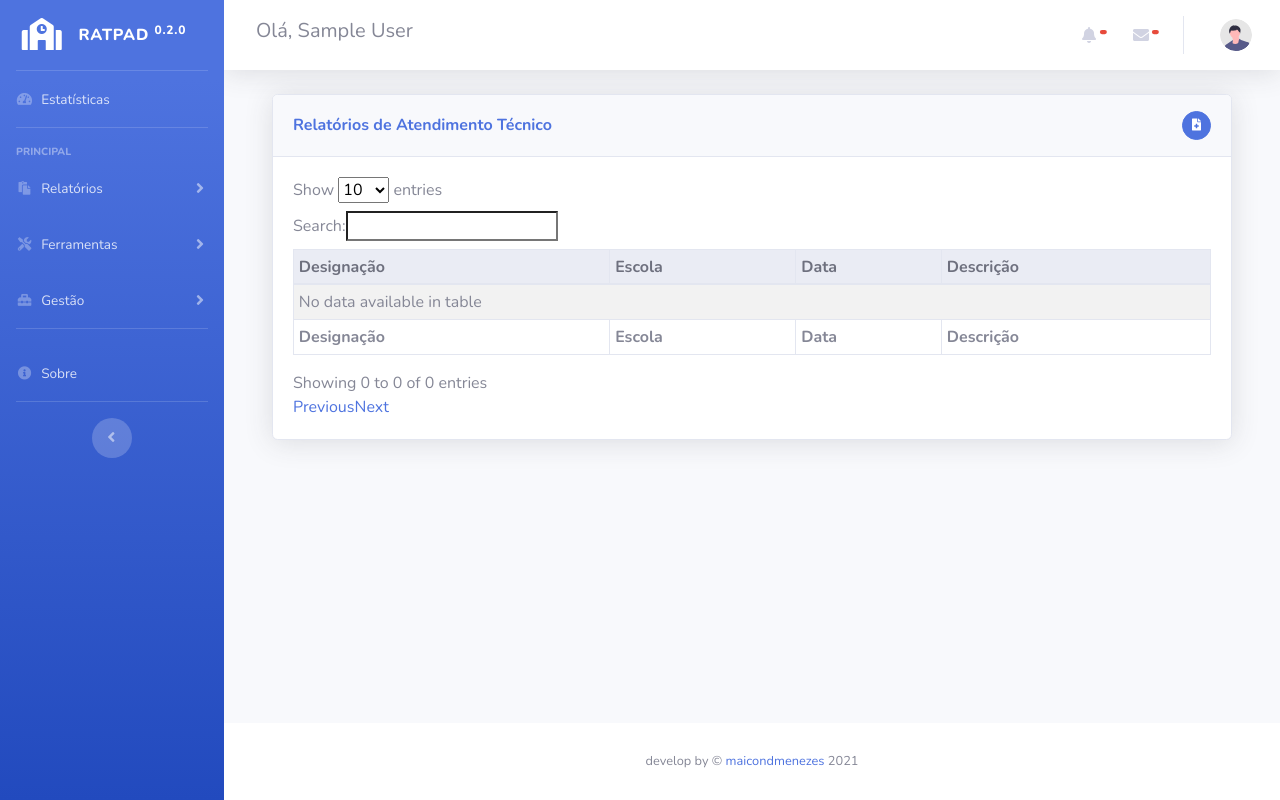
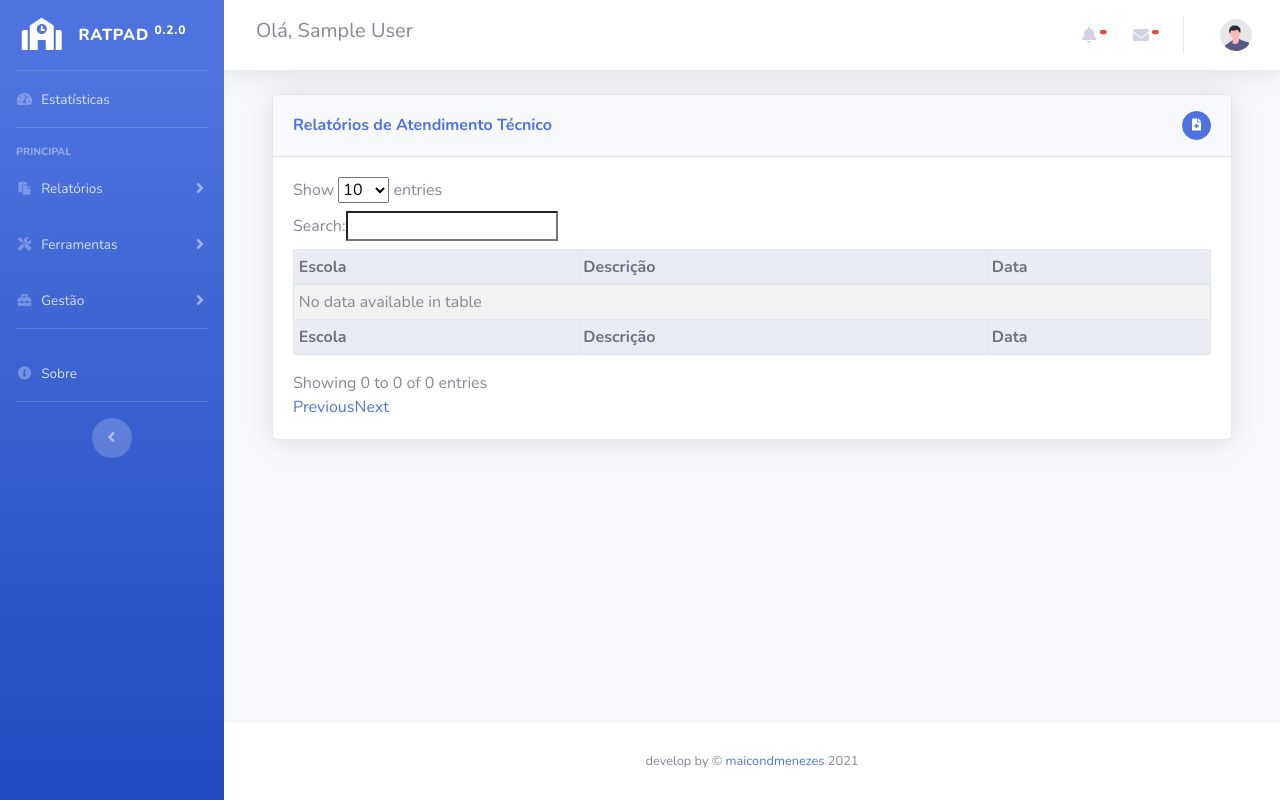
Before and after one commit to maicondmenezes/ratPad, a Django app: page /reports/rat/ in a window 1280 px wide. Run offline with Django 3.2, Linux system fonts and the light colour scheme; the visitor is signed in with stand-in values (Sample User, id 1); data that the repository does not hold is empty; parts of the project's set-up code (start-up, migrations or seed data) failed here and were passed over; some libraries are stand-ins or nearby versions.

Commit message:
ratpadrao ok

```diff
--- a/templates/base.html
+++ b/templates/base.html
@@ -23,16 +23,14 @@
 
 
     <link rel="stylesheet" href="https://cdnjs.cloudflare.com/ajax/libs/font-awesome/5.15.4/css/all.min.css" integrity="sha512-1ycn6IcaQQ40/MKBW2W4Rhis/DbILU74C1vSrLJxCq57o941Ym01SwNsOMqvEBFlcgUa6xLiPY/NS5R+E6ztJQ==" crossorigin="anonymous" referrerpolicy="no-referrer" />
-    <!--
-        <link href="{% static 'vendor/fontawesome-free/css/all.min.css' %}" rel="stylesheet" type="text/css">
-    -->
-    <link
-        href="https://fonts.googleapis.com/css?family=Nunito:200,200i,300,300i,400,400i,600,600i,700,700i,800,800i,900,900i"
-        rel="stylesheet">
+    <link rel="stylesheet" href="{% static 'vendor/fontawesome-free/css/all.min.css' %}" type="text/css">
+
+    <link rel="stylesheet" href="https://fonts.googleapis.com/css?family=Nunito:200,200i,300,300i,400,400i,600,600i,700,700i,800,800i,900,900i">
 
     <!-- Custom styles for this template-->
     {% block extrastyle %}
     <link rel="stylesheet" href="https://cdnjs.cloudflare.com/ajax/libs/startbootstrap-sb-admin-2/4.1.4/css/sb-admin-2.css" integrity="sha512-gOfBez3ehpchNxj4TfBZfX1MDLKLRif67tFJNLQSpF13lXM1t9ffMNCbZfZNBfcN2/SaWvOf+7CvIHtQ0Nci2A==" crossorigin="anonymous" referrerpolicy="no-referrer" />
+    <link rel="stylesheet" href="{% static 'css/sb-admin-2.min.css' %}" >
     {% endblock extrastyle %}
 {% endblock extrahead %}
 </head>
@@ -298,13 +296,17 @@
     <!-- Bootstrap core JavaScript-->
     <script src="https://code.jquery.com/jquery-3.5.1.slim.min.js" integrity="sha384-DfXdz2htPH0lsSSs5nCTpuj/zy4C+OGpamoFVy38MVBnE+IbbVYUew+OrCXaRkfj" crossorigin="anonymous"></script>
     <script src="https://cdn.jsdelivr.net/npm/bootstrap@4.6.0/dist/js/bootstrap.bundle.min.js" integrity="sha384-Piv4xVNRyMGpqkS2by6br4gNJ7DXjqk09RmUpJ8jgGtD7zP9yug3goQfGII0yAns" crossorigin="anonymous"></script>
-
+    <script src="{% static 'vendor/jquery/jquery.min.js' %}"></script>
+    <script src="{% static 'vendor/bootstrap/js/bootstrap.bundle.min.js' %}"></script>
 
     <!-- Core plugin JavaScript-->
     <script src="https://cdnjs.cloudflare.com/ajax/libs/jquery-easing/1.4.1/jquery.easing.min.js" integrity="sha512-0QbL0ph8Tc8g5bLhfVzSqxe9GERORsKhIn1IrpxDAgUsbBGz/V7iSav2zzW325XGd1OMLdL4UiqRJj702IeqnQ==" crossorigin="anonymous" referrerpolicy="no-referrer"></script>
+    <script src="{% static 'vendor/jquery-easing/jquery.easing.min.js' %}"></script>
 
     <!-- Custom scripts for all pages-->
     <script src="https://cdnjs.cloudflare.com/ajax/libs/startbootstrap-sb-admin-2/4.1.4/js/sb-admin-2.min.js" integrity="sha512-+QnjQxxaOpoJ+AAeNgvVatHiUWEDbvHja9l46BHhmzvP0blLTXC4LsvwDVeNhGgqqGQYBQLFhdKFyjzPX6HGmw==" crossorigin="anonymous" referrerpolicy="no-referrer"></script>
+    <script src="{% static 'js/sb-admin-2.min.js' %}"></script>
+
     {% endblock scripts %}
 
 </body>
--- a/templates/reports/ratpadrao/list.html
+++ b/templates/reports/ratpadrao/list.html
@@ -41,18 +41,16 @@
                     <table class="table table-sm table-bordered table-hover table-striped" id="dataTable" width="100%" cellspacing="0">
                         <thead class="thead-light">
                             <tr>
-                                <th>Designação</th>
                                 <th>Escola</th>
+                                <th>Descrição</th>
                                 <th>Data</th>
-                                <th>Descrição</th>
                             </tr>
                         </thead>
-                        <tfoot>
+                        <tfoot class="thead-light">
                             <tr>
-                                <th>Designação</th>
                                 <th>Escola</th>
+                                <th>Descrição</th>
                                 <th>Data</th>
-                                <th>Descrição</th>
                             </tr>
                         </tfoot>
                         <tbody>
@@ -60,13 +58,13 @@
 
                             <tr>
                                 <th>
-                                    <a href="{{ rat.get_absolute_url }}">
-                                    {{ rat.escola.designacao }}
+                                    <a href="{{ rat.get_absolute_url }}" class="text-secondary">
+                                    {{ rat.escola }}
                                     </a>
                                 </th>
-                                <th>{{ rat.escola.nome }}</th>
+                                <th>{{ rat.descricao }}</th>
                                 <th>{{ rat.data_criacao }}</th>
-                                <th>{{ rat.descricao }}</th>
+
                             </a>
                             </tr>
                             {% endfor %}
```
